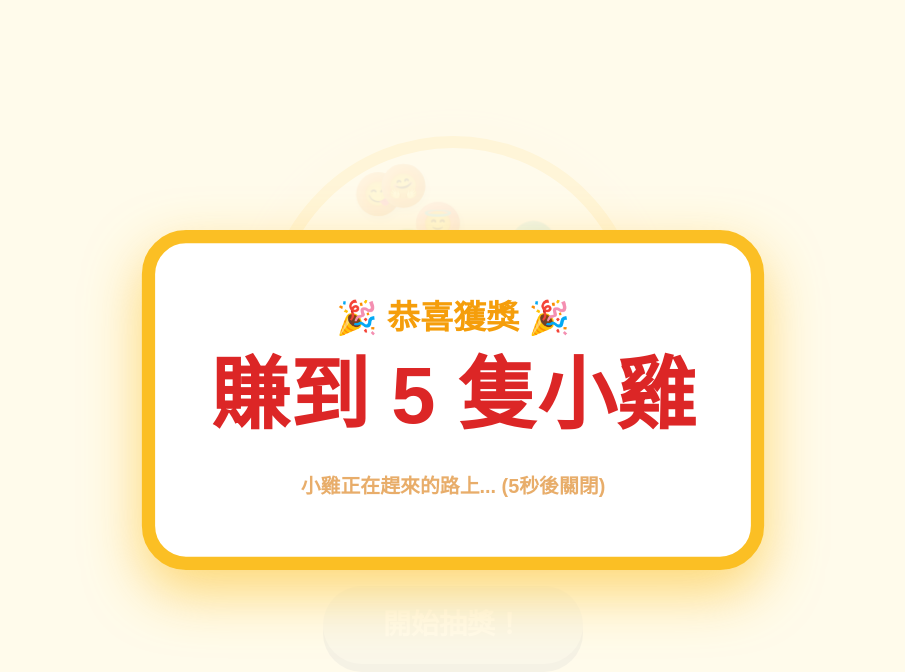
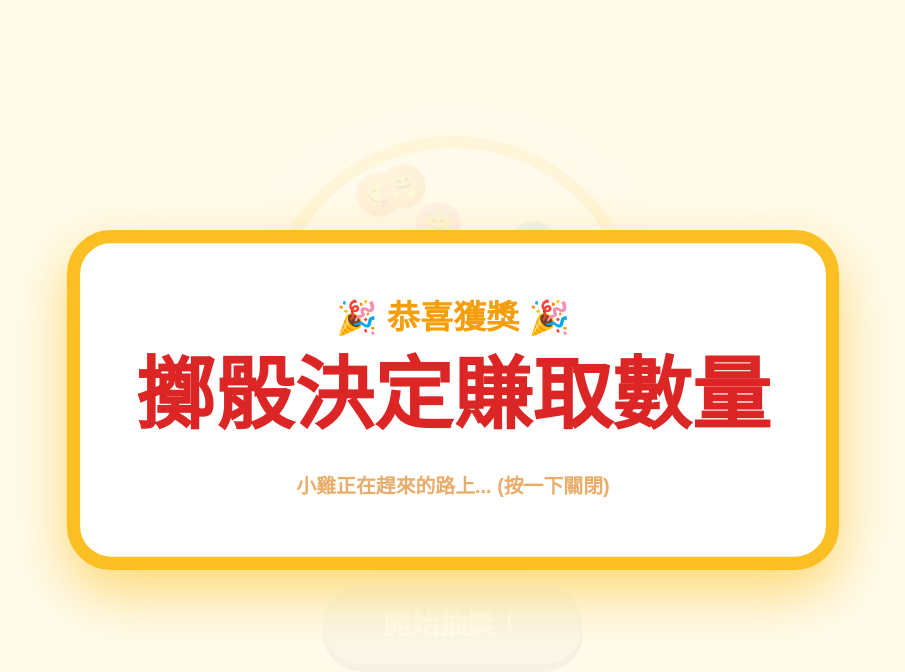
Before and after one commit to lingproject-blip/capoocamp, a plain HTML site: page index.html in a window 1280 px wide. Both pictures are taken after a click on the button "開始抽獎！". Shown: the whole page, without its empty margins (187-1092 px from the left). Drawn offline with nearby package versions, Linux system fonts and the light colour scheme.

Commit message:
Update draw machine prizes and rules: 60% reward, 20% loss, 20% shield, click to close

```diff
--- a/index.html
+++ b/index.html
@@ -74,6 +74,7 @@
             justify-content: center;
             align-items: center;
             animation: fadeIn 0.4s ease-out;
+            cursor: pointer;
         }
 
         @keyframes fadeIn {
@@ -184,21 +185,25 @@
     </div>
 
     <script>
-        const rawPrizes = [
-            "賺到 1 隻小雞", // 0
-            "賺到 3 隻小雞", // 1
-            "賺到 5 隻小雞", // 2
-            "擲骰決定賺取數量", // 3
-            "擲骰子賺 2 倍", // 4
-            "所有人獲得 2 隻小雞", // 5
-            "指定一個人擲骰比大小\n贏的獲得對方 3 隻小雞", // 6 (Battle)
-            "被指定時可以不用被懲罰\n用完一次即收回", // 7 (Shield)
-            "所有人損失 2 隻小雞", // 8 (Bad)
-            "指定一個人花小雞看醫生\n擲骰決定花費數量", // 9 (Trap)
-            "所有人損失 3 隻小雞", // 10 (Bad)
-            "指定一個人花 2 隻小雞\n買好朋友雞蛋糕", // 11 (Trap)
-            "送給一個人讓他減少小雞\n對方擲骰決定減少數量" // 12 (Trap)
-        ];
+        const prizesPool = {
+            reward: [
+                { text: "賺到 1 隻小雞", type: "happy" },
+                { text: "賺到 2 隻小雞", type: "happy" },
+                { text: "擲骰決定賺取數量", type: "happy" },
+                { text: "所有人獲得 2 隻小雞", type: "happy" },
+                { text: "指定一個人擲骰比大小\n贏的獲得對方 3 隻小雞", type: "battle" }
+            ],
+            loss: [
+                { text: "所有人損失 1 隻小雞", type: "bad" },
+                { text: "所有人損失 2 隻小雞", type: "bad" },
+                { text: "指定一個人花小雞看醫生\n擲骰決定花費數量", type: "trap" },
+                { text: "指定一個人花 2 隻小雞\n買好朋友雞蛋糕", type: "trap" },
+                { text: "送給一個人讓他減少小雞\n對方擲骰決定減少數量", type: "trap" }
+            ],
+            shield: [
+                { text: "被指定時可以不用被懲罰\n用完一次即收回", type: "shield" }
+            ]
+        };
 
         const emojis = ["😀", "😎", "🤩", "🥳", "😂", "🥰", "😋", "😜", "😇", "😍", "🤑", "🤗", "🤪", "🤠", "👽", "🐥", "🐣", "🐤", "🌟", "🛡️"];
         const colors = ['#ff8787', '#f06595', '#cc5de8', '#845ef7', '#5c7cfa', '#339af0', '#22b8cf', '#20c997', '#51cf66', '#94d82d', '#fcc419', '#ff922b'];
@@ -211,11 +216,17 @@
             return array;
         }
 
+        const allPrizes = [
+            ...prizesPool.reward,
+            ...prizesPool.loss,
+            ...prizesPool.shield
+        ];
+
         let ballPool = [];
-        rawPrizes.forEach((p, index) => {
-            const count = index <= 1 ? 3 : 1;
+        allPrizes.forEach((prizeData) => {
+            const count = (prizeData.type === 'happy' || prizeData.type === 'bad') ? 2 : 1;
             for(let i = 0; i < count; i++) {
-                ballPool.push({ text: p, originalIndex: index });
+                ballPool.push(prizeData);
             }
         });
 
@@ -314,12 +325,24 @@
             }, 30);
         }
 
+        function getWinner() {
+            const rand = Math.random();
+            let category;
+            if (rand < 0.60) {
+                category = prizesPool.reward; // 60% 獲獎
+            } else if (rand < 0.80) {
+                category = prizesPool.loss;   // 20% 損失
+            } else {
+                category = prizesPool.shield; // 20% 防護盾
+            }
+            return category[Math.floor(Math.random() * category.length)];
+        }
+
         function showResult() {
             speedMultiplier = 1;
-            const winner = ballPool[Math.floor(Math.random() * ballPool.length)];
-            const idx = winner.originalIndex;
+            const winner = getWinner();
 
-            if (idx === 7) {
+            if (winner.type === 'shield') {
                 // 🛡️ 防護盾風格
                 overlay.style.backgroundColor = "rgba(236, 254, 255, 0.95)";
                 resultCard.className = "result-card style-shield";
@@ -327,9 +350,9 @@
                 resultTitle.className = "text-cyan-600 text-3xl font-black mb-4";
                 resultText.innerText = winner.text;
                 resultText.className = "text-4xl md:text-7xl text-cyan-800 font-black leading-tight whitespace-pre-line";
-                resultFooter.innerText = "危機時刻就靠它了！ (5秒後關閉)";
+                resultFooter.innerText = "危機時刻就靠它了！ (按一下關閉)";
                 resultFooter.className = "mt-8 text-cyan-500/60 text-lg font-bold";
-            } else if (idx === 6) {
+            } else if (winner.type === 'battle') {
                 // ⚔️ 挑戰對戰風格
                 overlay.style.backgroundColor = "rgba(254, 243, 199, 0.95)";
                 resultCard.className = "result-card style-battle";
@@ -337,9 +360,9 @@
                 resultTitle.className = "text-orange-600 text-3xl font-black mb-4";
                 resultText.innerText = winner.text;
                 resultText.className = "text-4xl md:text-7xl text-orange-800 font-black leading-tight whitespace-pre-line";
-                resultFooter.innerText = "究竟誰才是最強小雞？ (5秒後關閉)";
+                resultFooter.innerText = "究竟誰才是最強小雞？ (按一下關閉)";
                 resultFooter.className = "mt-8 text-orange-500/60 text-lg font-bold";
-            } else if (idx === 9 || idx === 11 || idx === 12) {
+            } else if (winner.type === 'trap') {
                 // 😈 惡作劇陷害風格
                 overlay.style.backgroundColor = "rgba(250, 245, 255, 0.95)";
                 resultCard.className = "result-card style-trap";
@@ -347,9 +370,9 @@
                 resultTitle.className = "text-purple-600 text-3xl font-black mb-4";
                 resultText.innerText = winner.text;
                 resultText.className = "text-4xl md:text-7xl text-purple-900 font-black leading-tight whitespace-pre-line";
-                resultFooter.innerText = "有人要倒大霉啦！ (5秒後關閉)";
+                resultFooter.innerText = "有人要倒大霉啦！ (按一下關閉)";
                 resultFooter.className = "mt-8 text-purple-400 text-lg font-bold";
-            } else if (idx === 8 || idx === 10) {
+            } else if (winner.type === 'bad') {
                 // 💀 損失風格
                 overlay.style.backgroundColor = "rgba(15, 23, 42, 0.95)";
                 resultCard.className = "result-card style-bad";
@@ -357,7 +380,7 @@
                 resultTitle.className = "text-gray-500 text-3xl font-black mb-4";
                 resultText.innerText = winner.text;
                 resultText.className = "text-4xl md:text-7xl text-gray-800 font-black leading-tight whitespace-pre-line";
-                resultFooter.innerText = "損失已無法挽回... (5秒後關閉)";
+                resultFooter.innerText = "損失已無法挽回... (按一下關閉)";
                 resultFooter.className = "mt-8 text-gray-400 text-lg font-bold";
             } else {
                 // ✨ 獲獎風格
@@ -367,19 +390,21 @@
                 resultTitle.className = "text-amber-500 text-3xl font-black mb-4";
                 resultText.innerText = winner.text;
                 resultText.className = "text-4xl md:text-7xl text-red-600 font-black leading-tight whitespace-pre-line";
-                resultFooter.innerText = "小雞正在趕來的路上... (5秒後關閉)";
+                resultFooter.innerText = "小雞正在趕來的路上... (按一下關閉)";
                 resultFooter.className = "mt-8 text-amber-600/60 text-lg font-bold";
             }
 
             overlay.style.display = 'flex';
-
-            setTimeout(() => {
-                overlay.style.display = 'none';
-                isDrawing = false;
-                drawBtn.disabled = false;
-            }, 5000);
         }
 
+        function closeResult() {
+            if (!isDrawing) return;
+            overlay.style.display = 'none';
+            isDrawing = false;
+            drawBtn.disabled = false;
+        }
+
+        overlay.addEventListener('click', closeResult);
         drawBtn.addEventListener('click', draw);
         init();
         update();
```
